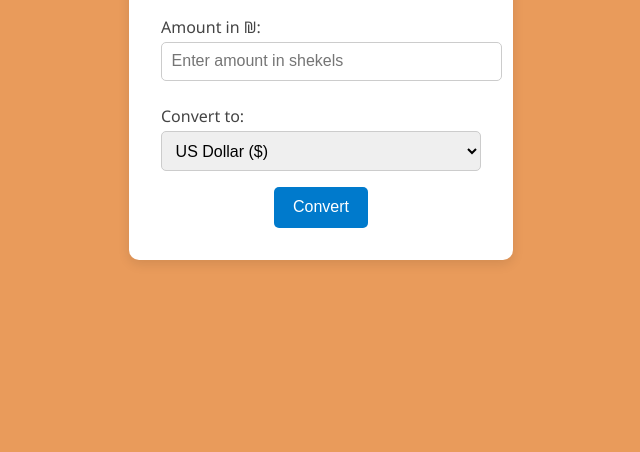
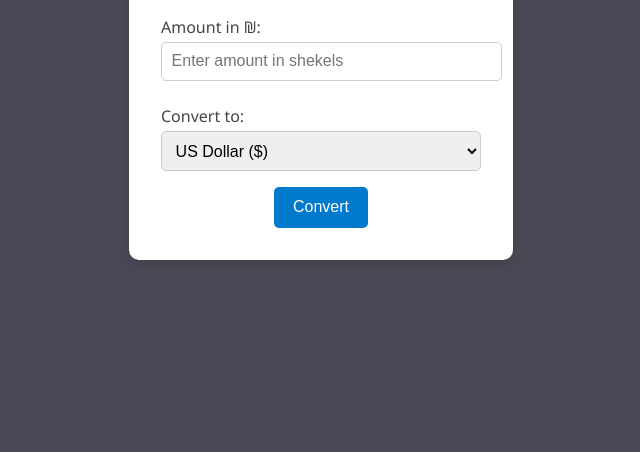
Before and after one commit to roeezach/DevOpsCourseProject, a website: page app/public/index.html in a window 1280 px wide. Shown: the part 348-800 px from the top of the page, without its empty margins (319-959 px from the left). Drawn offline with Linux system fonts and the light colour scheme.

Commit message:
change styling

```diff
--- a/app/public/style.css
+++ b/app/public/style.css
@@ -1,6 +1,6 @@
 body {
   font-family: "Segoe UI", Tahoma, Geneva, Verdana, sans-serif;
-  background-color: #e99b5b;
+  background-color: #484954;
   margin: 0;
   display: flex;
   justify-content: center;
```
